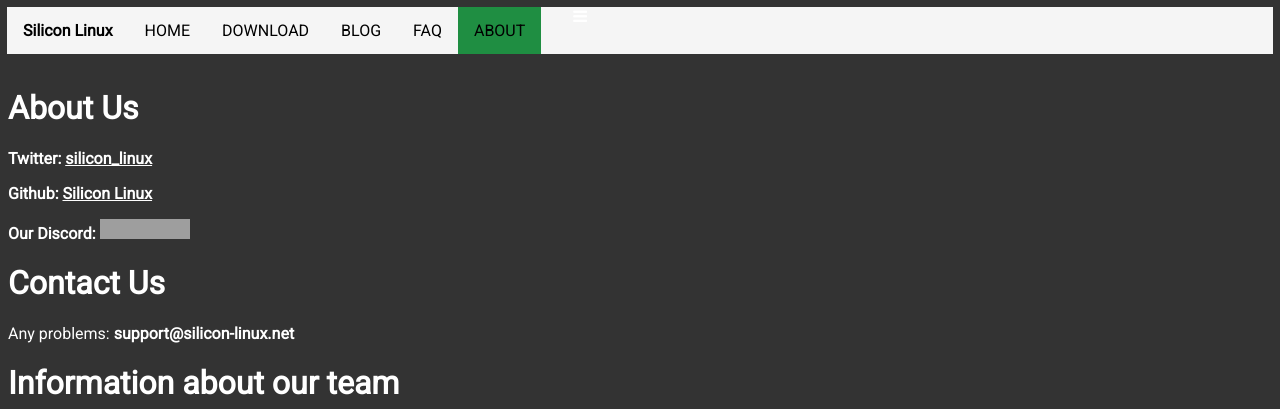
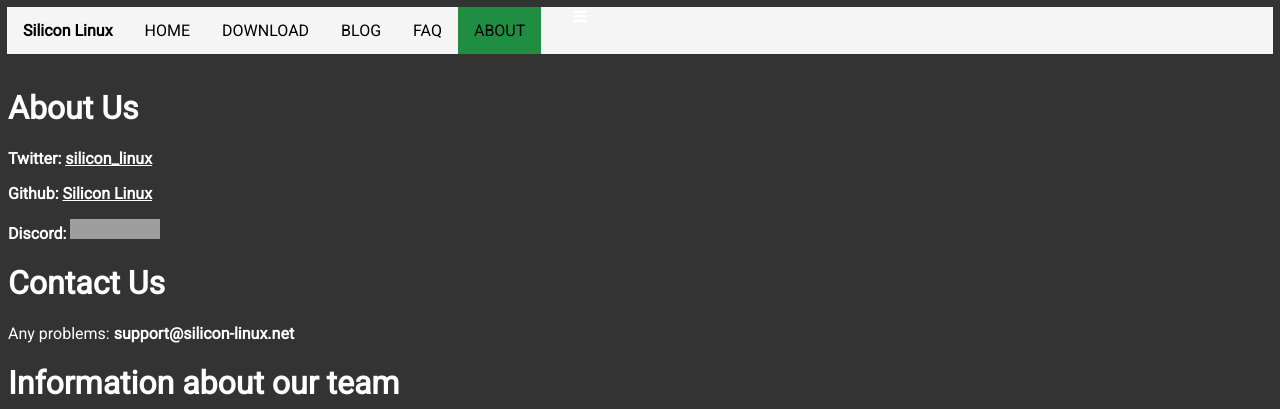
Before and after one commit to silicon-linux/silicon-linux.github.io, a Jekyll site: the page built from about.html, in a window 1280 px wide. Shown: the top 409 px of the page. Built offline with Jekyll 4.4.1, drawn with Linux system fonts in a browser that asks for light colours; grey boxes are pictures that could not be loaded.

Commit message:
Changes in the about page

```diff
--- a/about.html
+++ b/about.html
@@ -12,7 +12,7 @@
 <h1>About Us</h1>
 <p><b>Twitter: <a href="https://twitter.com/silicon_linux">silicon_linux</a></b></p>
 <p><b>Github: <a href="https://github.com/silicon-linux">Silicon Linux</a></b><p>
-<p><b>Our Discord: <a href="https://discord.gg/QbuuAF5"><img src="https://img.shields.io/discord/502598767510290432.svg?colorB=7289DA&label=discord" alt="Discord Badge"></a></b></p>
+<p><b>Discord: <a href="https://discord.gg/QbuuAF5"><img src="https://img.shields.io/discord/502598767510290432.svg?colorB=7289DA&label=discord" alt="Discord Badge"></a></b></p>
 <h1>Contact Us</h1>
 <p>Any problems: <b>support@silicon-linux.net</b></p>
 <h1>Information about our team</h1>
```
